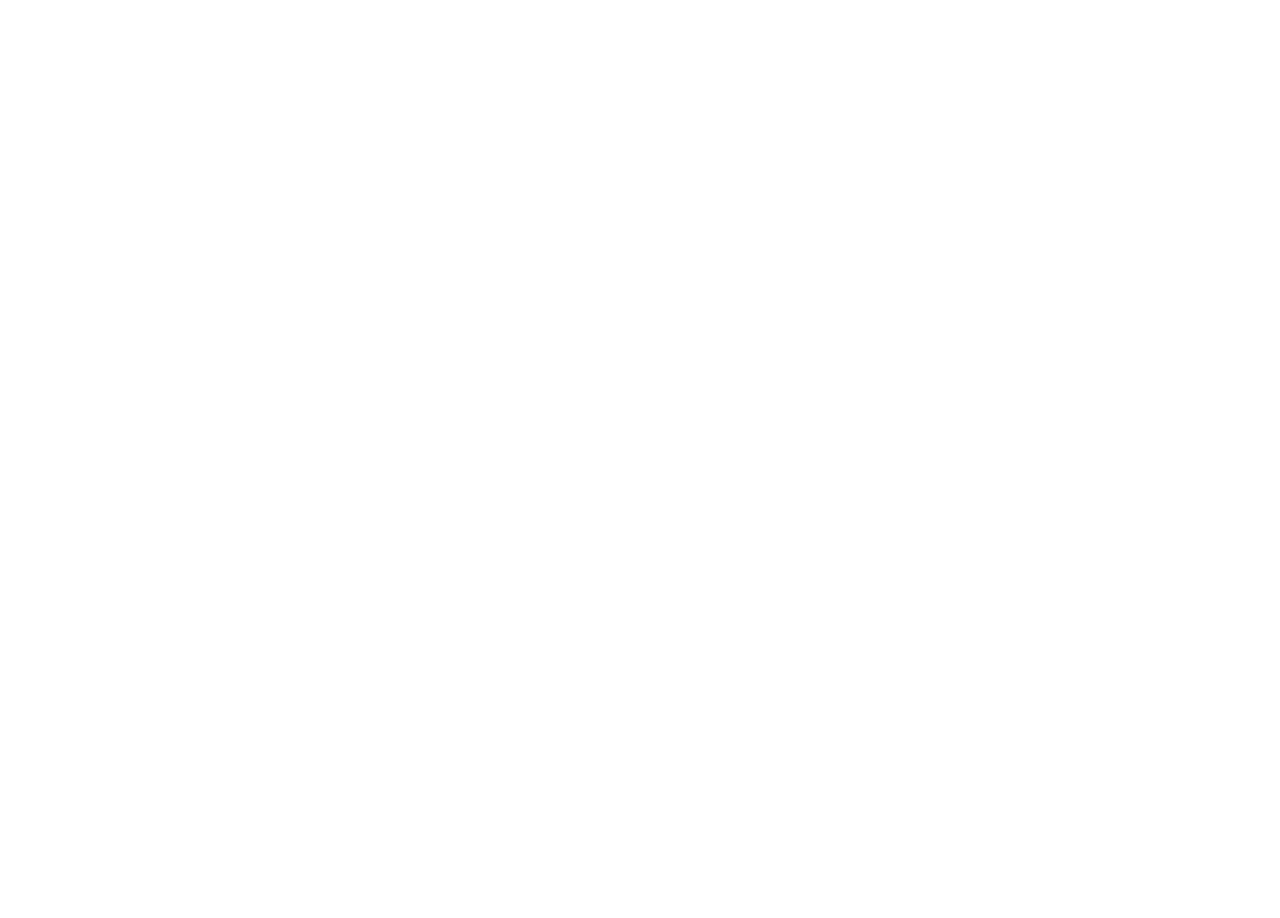
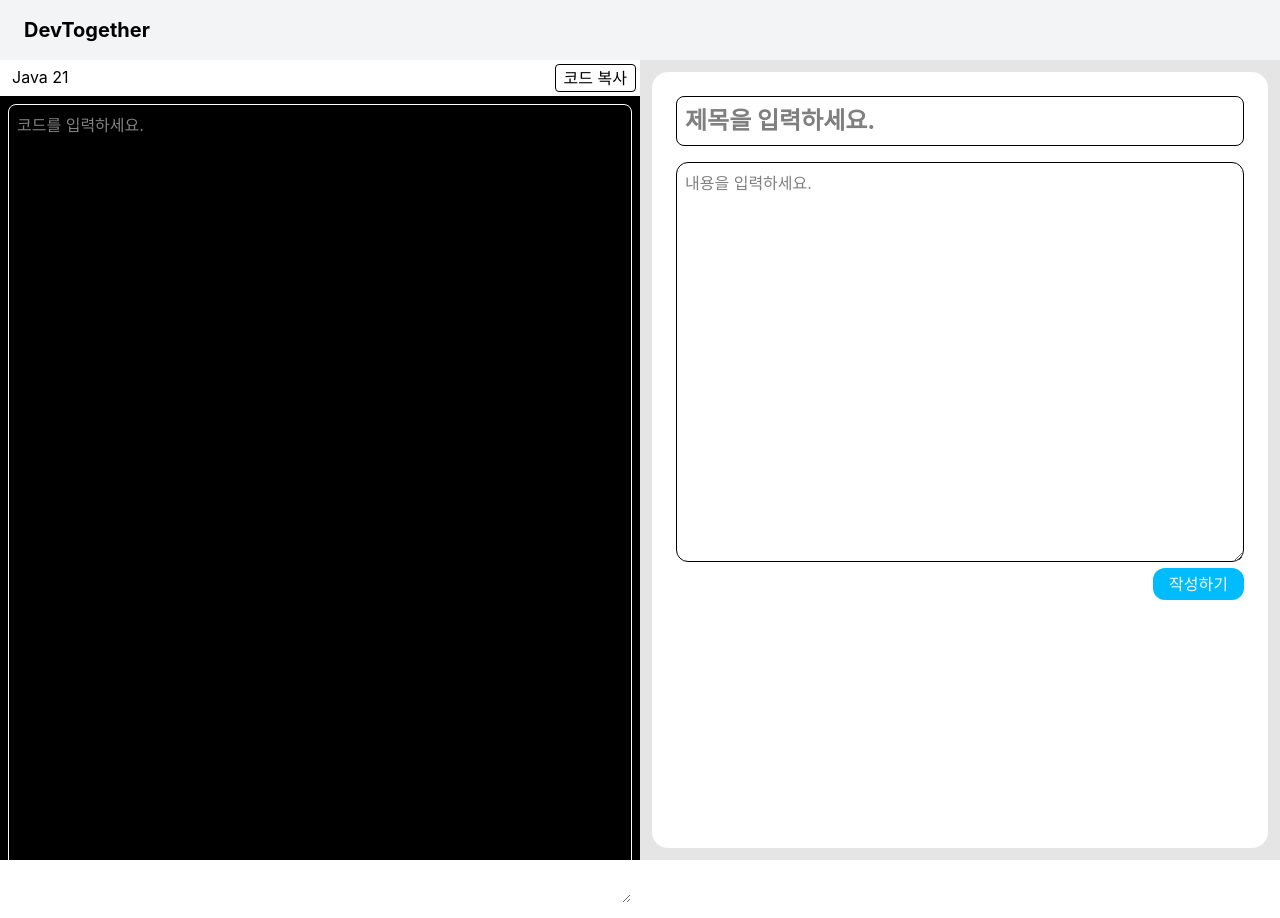
Before and after one commit to onuyyy/DevTogether, a SvelteKit app in the folder frontend/: page /write in a window 1280 px wide. Before the commit the page ends 800 px from the top, so only its background shows below. Built offline with nearby package versions, Linux system fonts and the light colour scheme.

Commit message:
finished write page.

```diff
--- a/frontend/src/routes/+layout.svelte
+++ b/frontend/src/routes/+layout.svelte
@@ -1,3 +1,5 @@
 <script>
   import '../app.css'
 </script>
+
+<slot />
--- a/frontend/src/routes/+page.svelte
+++ b/frontend/src/routes/+page.svelte
@@ -1,8 +1,9 @@
 <!-- 헤더 -->
 <header class="bg-gray-100 py-4 px-6 text-xl font-bold">
-  DevTogether
+  <a href="/">
+    DevTogether
+  </a>
 </header>
-
 <!-- 검색 및 필터 -->
 <section class="flex justify-between items-center p-4 border-b">
   <form>
@@ -26,6 +27,11 @@
 
 <!-- 게시글 리스트 -->
 <main class="p-4 space-y-3">
+  {#if posts.length == 0}
+    <p
+      class="flex justify-center text-neutral-500 my-10"
+    >게시글이 비었습니다.. 나중에 다시 방문해주세요</p>
+  {/if}
   {#each posts as post}
     <Postpreview data={post}/>
   {/each}
@@ -35,9 +41,11 @@
 <!-- 페이지 수는 어떻게 세지 -->
 <!-- PageInfo 형태로 줘야하려나 -->
 <footer class="flex justify-center items-center gap-2 py-4">
-  <button class="px-3 py-1 border rounded hover:bg-gray-100">이전</button>
-  <button class="px-3 py-1 border rounded hover:bg-gray-100">1</button>
-  <button class="px-3 py-1 border rounded hover:bg-gray-100">다음</button>
+  {#if posts.length > 0}
+    <button class="px-3 py-1 border rounded hover:bg-gray-100">이전</button>
+    <button class="px-3 py-1 border rounded hover:bg-gray-100">1</button>
+    <button class="px-3 py-1 border rounded hover:bg-gray-100">다음</button>
+  {/if}
 </footer>
 
 <script lang="ts">
--- a/frontend/src/routes/write/+page.svelte
+++ b/frontend/src/routes/write/+page.svelte
@@ -1,5 +1,9 @@
+<header class="bg-gray-100 py-4 px-6 text-xl font-bold">
+  DevTogether
+</header>
+
 <!-- src/routes/+page.svelte -->
-<div class="flex h-screen">
+<form on:submit|preventDefault={handleSubmit} class="flex h-screen">
   <!-- 왼쪽: 코드 블록 -->
   <div class="w-1/2 bg-black">
     <!-- 윗 블럭 -->
@@ -8,8 +12,12 @@
       <button class="border-1 rounded-sm border-black py-0.25 px-2 m-1">코드 복사</button>
     </div>
     <!-- 코드 부분 -->
-    <div class="bg-black text-white p-4 overflow-scroll no-scrollbar font-mono text-sm leading-tight">
-      코드 부분
+    <div class="p-2">
+      <textarea
+        class="text-white border-white border rounded-lg w-full h-200 p-2"
+        name="code"
+        placeholder="코드를 입력하세요."
+      ></textarea>
     </div>
   </div>
 
@@ -18,19 +26,71 @@
     <div class="size-full bg-white rounded-2xl p-6">
       <!-- 게시글 부분 -->
       <div class="mb-4">
-        <h2 class="text-xl font-bold">제목 부분</h2>
+        <input
+          class="font-bold text-2xl w-full border rounded-lg p-2"
+          name="title"
+          placeholder="제목을 입력하세요."
+        />
       </div>
 
-      <div class="mb-6">
-        <p class="whitespace-pre-wrap">내용 부분</p>
+      <div class="">
+        <textarea
+          class="w-full border rounded-xl p-2 h-100"
+          name="content"
+          placeholder="내용을 입력하세요."
+        ></textarea>
+      </div>
+
+      <div class="flex justify-end">
+        <button
+          type="submit"
+          class="bg-sky-400 hover:bg-sky-500 hover:scale-[102%] active:bg-sky-600 active:scale-[98%] py-1 px-4 rounded-xl text-neutral-50"
+        >작성하기</button>
       </div>
     </div>
   </div>
-</div>
+</form>
 
 <script context="module" lang="ts">
 </script>
 
 <script lang="ts">
+  import { goto } from "$app/navigation";
 
+  const handleSubmit = async (event: SubmitEvent) => {
+    const form = event.target as HTMLFormElement
+    const data = new FormData(form)
+
+    // 데이터 정제
+    const title = data.get('title')
+    const content = data.get('code')
+    const code = data.get('content')
+
+    // 데이터 묶어서 Json 화
+    const jsonData = JSON.stringify({ title, content, code })
+
+    try {
+      // 주소로 POST 요청 보내기
+      const res = await fetch('http://localhost:8080/posts', {
+        method: 'POST',
+        headers: {
+          'Content-Type': 'application/json'
+        },
+        body: jsonData
+      })
+
+      // 요청 유효성 확인
+      if (!res.ok) {
+        throw Error("Fetch Failed!")
+      }
+      else {
+        const resId = await res.json().then(data => data.id)
+        goto(`/board/`+{resId})
+      }
+    } catch (err) {
+      alert("작성 실패했습니다!")
+      goto('/')
+      console.log(err)
+    }
+  }
 </script>
```
